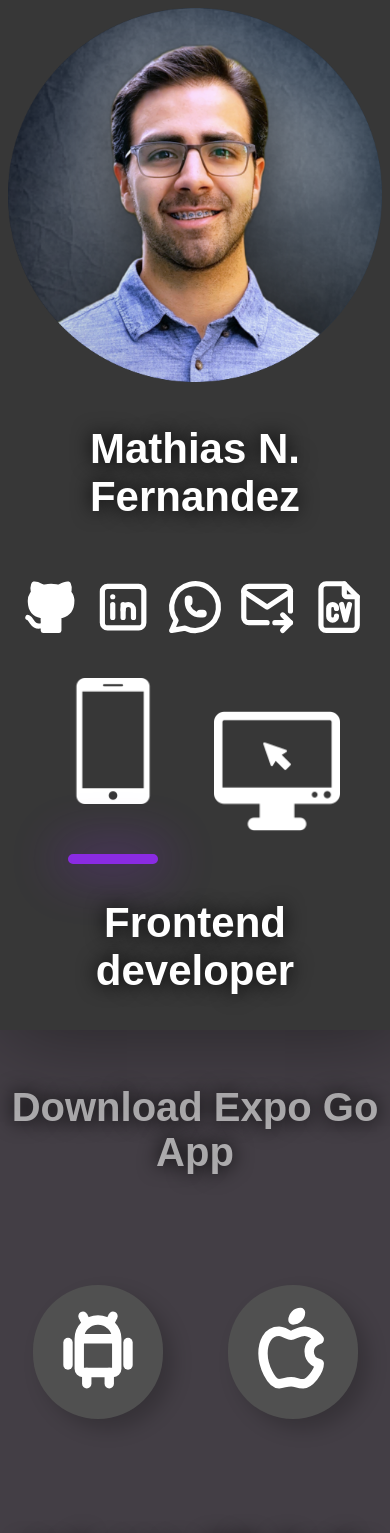
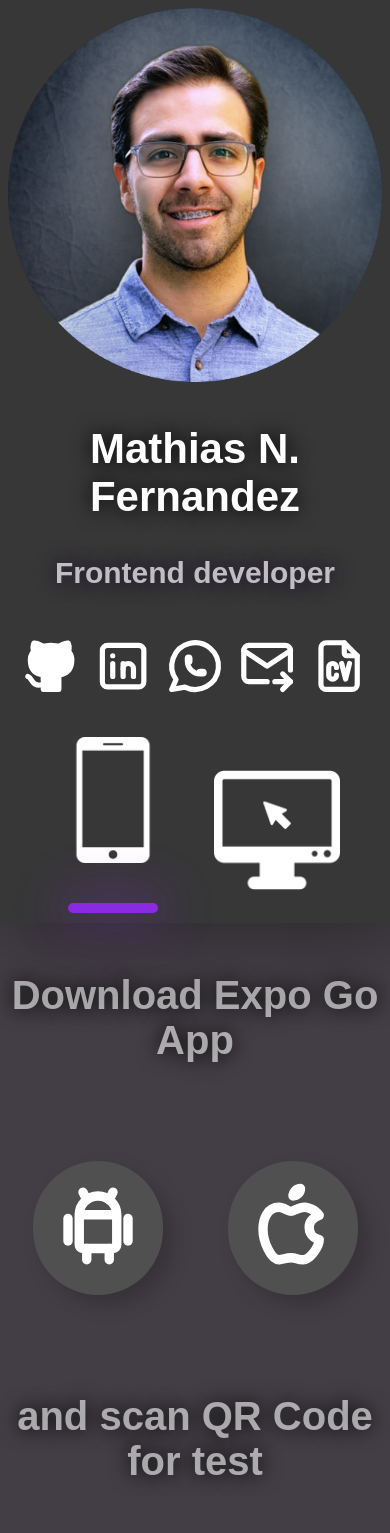
Before and after one commit to MathiasFernandez24/Portfolio, a React (Vite) app: page / in a window 390 px wide. Shown: the top 1533 px of the page. Built offline with nearby package versions, Linux system fonts and the light colour scheme.

Commit message:
navBar animations

```diff
--- a/src/components/cardListMobile/CardListMobile.jsx
+++ b/src/components/cardListMobile/CardListMobile.jsx
@@ -25,7 +25,7 @@ const CardListMobile = () => {
                         <IconBrandApple stroke={2.5} className={styles.iconButton} />
                     </a>
                 </div>
-                <h1 className={styles.textTitle}>and scan QR Code</h1>
+                <h1 className={styles.textTitle}>and scan QR Code for test</h1>
                 <Arrow />
             </div>
             <div className={styles.containerDevices}>
--- a/src/components/cardListMobile/CardListMobile.module.css
+++ b/src/components/cardListMobile/CardListMobile.module.css
@@ -66,9 +66,6 @@
 }
 
 
-
-
-
 .textTitle {
     text-align: center;
     color: rgba(255, 255, 255, 0.6);
--- a/src/components/cardListWeb/CardListWeb.module.css
+++ b/src/components/cardListWeb/CardListWeb.module.css
@@ -1,6 +1,7 @@
 .container {
     display: flex;
-    flex-direction: column;
+    flex-direction: row;
+    flex-wrap: wrap;
     justify-content: center;
     align-items: center;
     padding-left: 20vw;
--- a/src/components/cardMobile/CardMobile.module.css
+++ b/src/components/cardMobile/CardMobile.module.css
@@ -3,7 +3,7 @@
     flex-direction: column;
     margin: 30px;
     align-items: center;
-    max-width: 300px;
+    max-width: 280px;
 }
 
 .containerScreen {
@@ -12,9 +12,7 @@
     flex-direction: column;
     align-items: center;
     justify-content: center;
-    /* max-width: 300px; */
     background-color: rgb(0, 0, 0);
-    /* background-color: brown; */
     padding: 10px;
     border-radius: 20px;
     border: rgb(192, 192, 192) solid 3px;
--- a/src/components/cardWeb/CardWeb.module.css
+++ b/src/components/cardWeb/CardWeb.module.css
@@ -1,7 +1,7 @@
 .container {
     transition: 0.2s;
-    margin-left: 15%;
-    margin-right: 15%;
+    margin-left: 5%;
+    margin-right: 5%;
     margin-top: 6%;
 }
 
@@ -16,6 +16,7 @@
     transition: 0.15s;
     background-color: black;
     padding: 10px;
+    max-width: 600px;
 }
 
 .container:hover .containerImage {
@@ -40,7 +41,6 @@
     display: flex;
     align-items: center;
     color: white;
-    /* background-color: aqua; */
 }
 
 .icons {
--- a/src/components/navBar/NavBar.jsx
+++ b/src/components/navBar/NavBar.jsx
@@ -12,7 +12,10 @@ const NavBar = ({ setIsMobileView, isMobileView }) => {
         <div className={styles.container}>
             <img src={ProfilePicture} alt="loading..." className={styles.img} />
             <div className={styles.detail}>
-                <h2 className={styles.textName}>Mathias N. Fernandez</h2>
+                <div>
+                    <h2 className={styles.textName}>Mathias N. Fernandez</h2>
+                    <h2 className={styles.textSubName}>Frontend developer</h2>
+                </div>
                 <div className={styles.socialMediaContainer}>
                     <a className={styles.decoration} href="https://github.com/MathiasFernandez24" target={"_blank"}><IconBrandGithubFilled className={styles.socialMediaIcon} /> </a>
                     <a className={styles.decoration} href="https://www.linkedin.com/in/mathias-nicolas-fernandez-figueroa-98450482/" target={"_blank"}><IconBrandLinkedin className={styles.socialMediaIcon} /> </a>
@@ -23,14 +26,15 @@ const NavBar = ({ setIsMobileView, isMobileView }) => {
                 <div className={styles.mobileWebContainer}>
                     <div className={styles.containerIcon}>
                         <img className={styles.icon} src={iconMobile} alt="loading.." onClick={() => setIsMobileView(true)} />
+                        <h2 className={styles.textNameIcon}>Mobile</h2>
                         <div className={isMobileView && styles.iconIndicator} />
                     </div>
                     <div className={styles.containerIcon}>
                         <img className={styles.icon} src={iconWeb} alt="loading.." onClick={() => setIsMobileView(false)} />
+                        <h2 className={styles.textNameIcon}>Web</h2>
                         <div className={!isMobileView && styles.iconIndicator} />
                     </div>
                 </div>
-                <h2 className={styles.textName}>Frontend developer</h2>
             </div>
         </div>
     )
--- a/src/components/navBar/NavBar.module.css
+++ b/src/components/navBar/NavBar.module.css
@@ -52,9 +52,19 @@
 .containerIcon {
     display: flex;
     flex-direction: column;
-    justify-content: center;
     align-items: center;
     width: 40%;
+    /* background-color: aqua; */
+}
+
+.textNameIcon {
+    display: flex;
+    position: absolute;
+    font-size: 10px;
+    font-family: 'Anton', sans-serif;
+    text-shadow: 0px 0px 20px rgb(0, 0, 0);
+    transition: 0.8s;
+    opacity: 0;
 }
 
 .iconIndicator {
@@ -67,36 +77,36 @@
     margin-top: 25px;
     box-shadow: 0px 0px 50px 10px rgba(138, 43, 226, 0.3);
     border: 3px solid blueviolet;
+    animation: bounce 0.4s infinite alternate;
 }
 
 .icon {
     display: flex;
     width: 90%;
     transition: 0.2s;
+
 }
+
 
 .icon:hover {
     cursor: pointer;
     transition: 0.2s;
-    scale: 1.3;
+    scale: 1.1;
 }
+
+.icon:hover+.textNameIcon {
+    transition: 0.5s;
+    opacity: 1;
+    transform: translateY(-200%);
+    font-size: 26px;
+}
+
 
 .mobileWebContainer {
     display: flex;
     align-items: center;
     justify-content: space-evenly;
     transition: 0.1s;
-}
-
-.textWebMobile {
-    display: flex;
-    text-align: center;
-    justify-content: center;
-    font-size: 32px;
-    font-weight: bold;
-    text-shadow: 0px 0px 20px rgb(0, 0, 0);
-    font-family: 'Anton', sans-serif;
-    transition: 0.9s;
 }
 
 .decoration {
@@ -111,11 +121,52 @@
     justify-content: center;
     text-align: center;
     color: white;
-    /* font-size: 32px; */
+    font-size: 32px;
     font-family: 'Anton', sans-serif;
     text-shadow: 0px 0px 20px rgb(0, 0, 0);
-    transition: 0.9s;
+    transition: 1s;
 }
+
+.textSubName {
+    display: flex;
+    justify-content: center;
+    text-align: center;
+    color: rgba(255, 255, 255, 0.6);
+    font-size: 26px;
+    font-family: 'Anton', sans-serif;
+    text-shadow: 0px 0px 20px rgb(0, 0, 0);
+    transition: 3s;
+    animation: colorText 4s alternate infinite;
+}
+
+@keyframes colorText {
+    0% {
+        color: blueviolet;
+        text-shadow: 0px 0px 20px rgba(138, 43, 226);
+    }
+
+    35% {
+        color: white;
+    }
+
+    70% {
+        color: rgba(255, 255, 255, 0.6);
+    }
+
+
+}
+
+
+@keyframes bounce {
+    from {
+        transform: translateY(-20px);
+    }
+
+    to {
+        transform: translateY(-10px);
+    }
+}
+
 
 @media (max-width: 950px) {
     .container {
@@ -138,6 +189,10 @@
         font-size: 28px;
     }
 
+    .textSubName {
+        font-size: 24px;
+    }
+
     .iconIndicator {
         margin-top: 30px;
     }
@@ -157,6 +212,10 @@
         font-size: 42px;
     }
 
+    .textSubName {
+        font-size: 30px;
+    }
+
     .img {
         width: 96%;
         transition: 0.5s;
```
